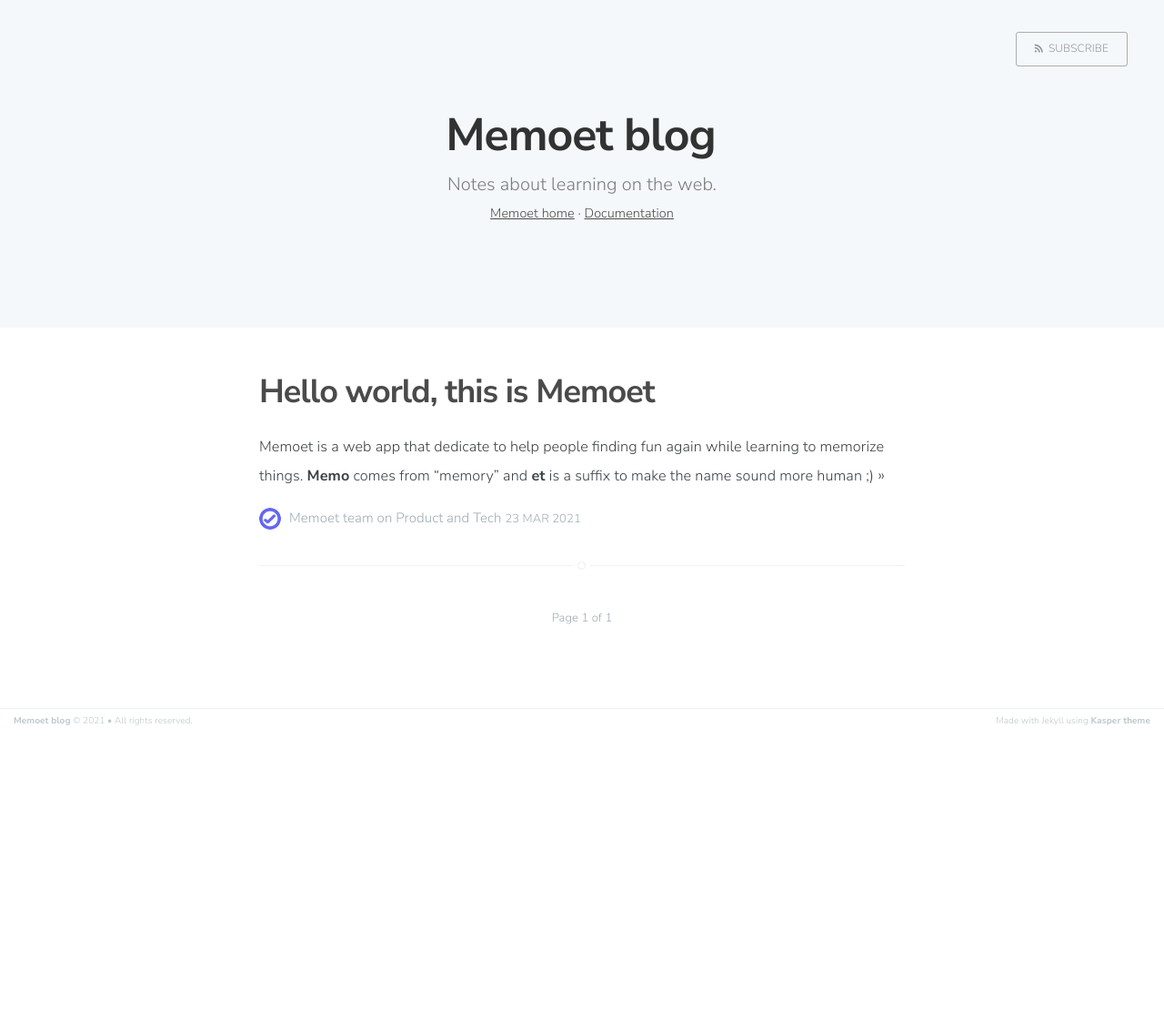
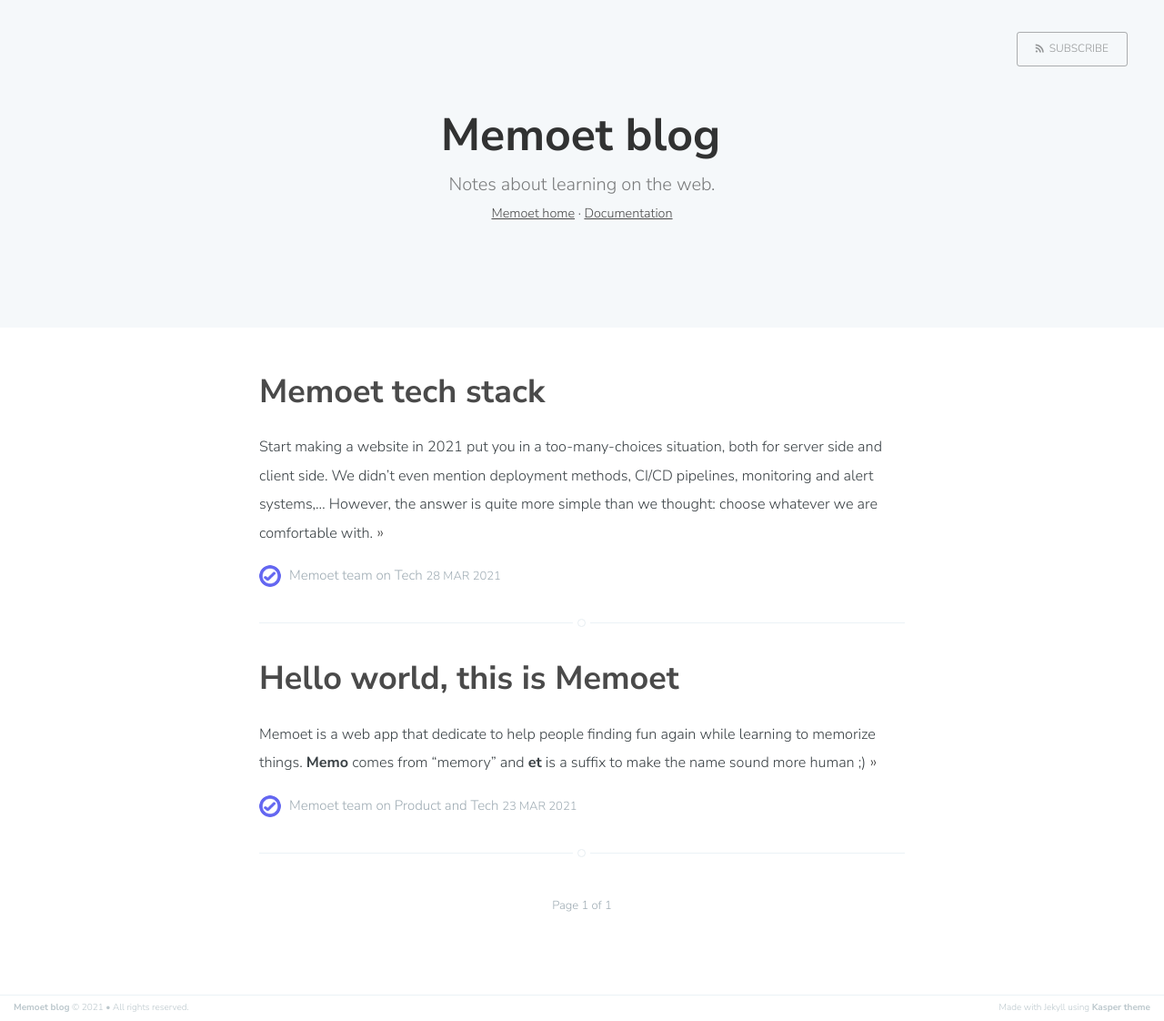
Before and after one commit to memoetapp/blog, a Jekyll site: the page built from index.html, in a window 1280 px wide. Shown: the whole page at 91% size. Built offline with Jekyll 4.4.1, drawn with Linux system fonts in a browser that asks for light colours; the list of posts is cut into pages by our own code; before the commit the page ends 900 px from its top, so only the background shows below that; part of the change alters nothing that is shown.

Commit message:
Memoet tech stack

```diff
--- /dev/null
+++ b/_posts/2021-03-28-memoet-tech-stack.markdown
@@ -0,0 +1,66 @@
+---
+layout: post
+title: "Memoet tech stack"
+date: 2021-03-28 07:00:00
+tags: ["Tech"]
+---
+
+Start making a website in 2021 put you in a too-many-choices situation, both
+for server side and client side. We didn't even mention deployment methods,
+CI/CD pipelines, monitoring and alert systems,... However, the answer is
+quite more simple than we thought: choose whatever we are comfortable with.
+
+This article only do some explainations about our decisions, it may not apply
+for your particular context.
+
+### Why Elixir?
+
+The question start with Memoet's determination from the beginning: it will
+start small, be open source and support a self-hosted solution.
+
+We can't simply remove components from a website because it's small. It must
+have a framework to do request-response cycle, a database for permanent
+storage, a cache for memorize intense functions' result, a queue to execute
+long-running tasks, oh and before that, a web server or reverse proxy to
+secure and distribute client requests to our web application.
+
+Elixir couldn't replace the database (we use Postgres for that purpose by the
+way), but it can do caching, queuing, and web servering also, all from one
+running process. We are hooked the first time we heard that, too!
+
+Another great thing about Elixir is we can write a Rust library and import
+them from Elixir using Native Implemented Functions (NIFs). We are using Rust
+for the SuperMemo2 core logic, which is a ported version of Anki scheduler,
+which was written in Python.
+
+
+### Why not React, Vue, or Stelve?
+
+Because we are tired of build time, of getting one million packages to run
+a simple web app, and a bunch of state management frameworks which promised to
+make the state managing easier but are hard to keep them not to be abused in
+many huge chunks of client code.
+
+In Memoet we only need a little of hiding and showing texts, some transitions
+here and there, and AlpineJs does us good.
+
+
+### TailwindCSS makes styling elements a joy
+
+CSS is not so hard, but it's hard to pick one style in a pool of unlimited
+options. Tailwind does a great work of limiting our options into a few and
+hence make styling things become much easier and joyful. All Memoet styles are
+hand-crafted `rem` by `rem` using TailwindCSS.
+
+If you ask about BootstrapCSS, it is great, but it's component-based, and is
+hard to write customized elements because you have to use all CSS options,
+again. We would like to be creative and confined at the same time for our
+design, so all votes go to Tailwind.
+
+
+### Conclusion
+
+Making a web app is easy nowaday, the difficult thing is to pick what really
+bring you the joy. In our case, it is Elixir, AlpineJs and TailwindCSS.
+
+Take a peak at our source: [github.com/memoetapp/memoet](https://github.com/memoetapp/memoet).
--- a/assets/css/screen.css
+++ b/assets/css/screen.css
@@ -177,7 +177,6 @@ body {
     height: 100%;
     max-height: 100%;
     font-family: "Nunito Sans", sans-serif;
-    letter-spacing: 0.01rem;
     font-size: 1.8rem;
     line-height: 1.75em;
     color: #3A4145;
@@ -207,13 +206,11 @@ h4, h5, h6 {
 
 h1 {
     font-size: 5rem;
-    letter-spacing: -2px;
     text-indent: -3px;
 }
 
 h2 {
     font-size: 3.6rem;
-    letter-spacing: -1px;
 }
 
 h3 {
@@ -663,7 +660,6 @@ margin on the iframe, cause it breaks stuff. */
 .page-title {
     margin: 10px 0 10px 0;
     font-size: 5rem;
-    letter-spacing: -1px;
     font-weight: 700;
     font-family: "Nunito Sans", sans-serif;
     color: #fff;
@@ -675,7 +671,6 @@ margin on the iframe, cause it breaks stuff. */
     line-height: 1.5em;
     font-weight: 400;
     font-family: "Nunito Sans", sans-serif;
-    letter-spacing: 0.01rem;
     color: rgba(255,255,255,0.8);
 }
 
@@ -1159,7 +1154,6 @@ body:not(.post-template) .post-title {
     line-height: 1.5em;
     font-weight: 200;
     color: #50585D;
-    letter-spacing: 0;
     text-indent: 0;
 }
 
@@ -1170,7 +1164,6 @@ body:not(.post-template) .post-title {
 .author-profile .author-meta {
     margin: 2rem 0;
     font-family: "Nunito Sans", sans-serif;
-    letter-spacing: 0.01rem;
     font-size: 1.7rem;
 }
 .author-meta span {
@@ -1368,7 +1361,6 @@ body:not(.post-template) .post-title {
 
     .page-title {
         font-size: 4rem;
-        letter-spacing: -1px;
     }
 
     .page-description {
@@ -1591,12 +1583,10 @@ body:not(.post-template) .post-title {
 
     h1 {
         font-size: 2.8rem;
-        letter-spacing: -1px;
     }
 
     h2 {
         font-size: 2.4rem;
-        letter-spacing: 0;
     }
 
     h3 {
```
